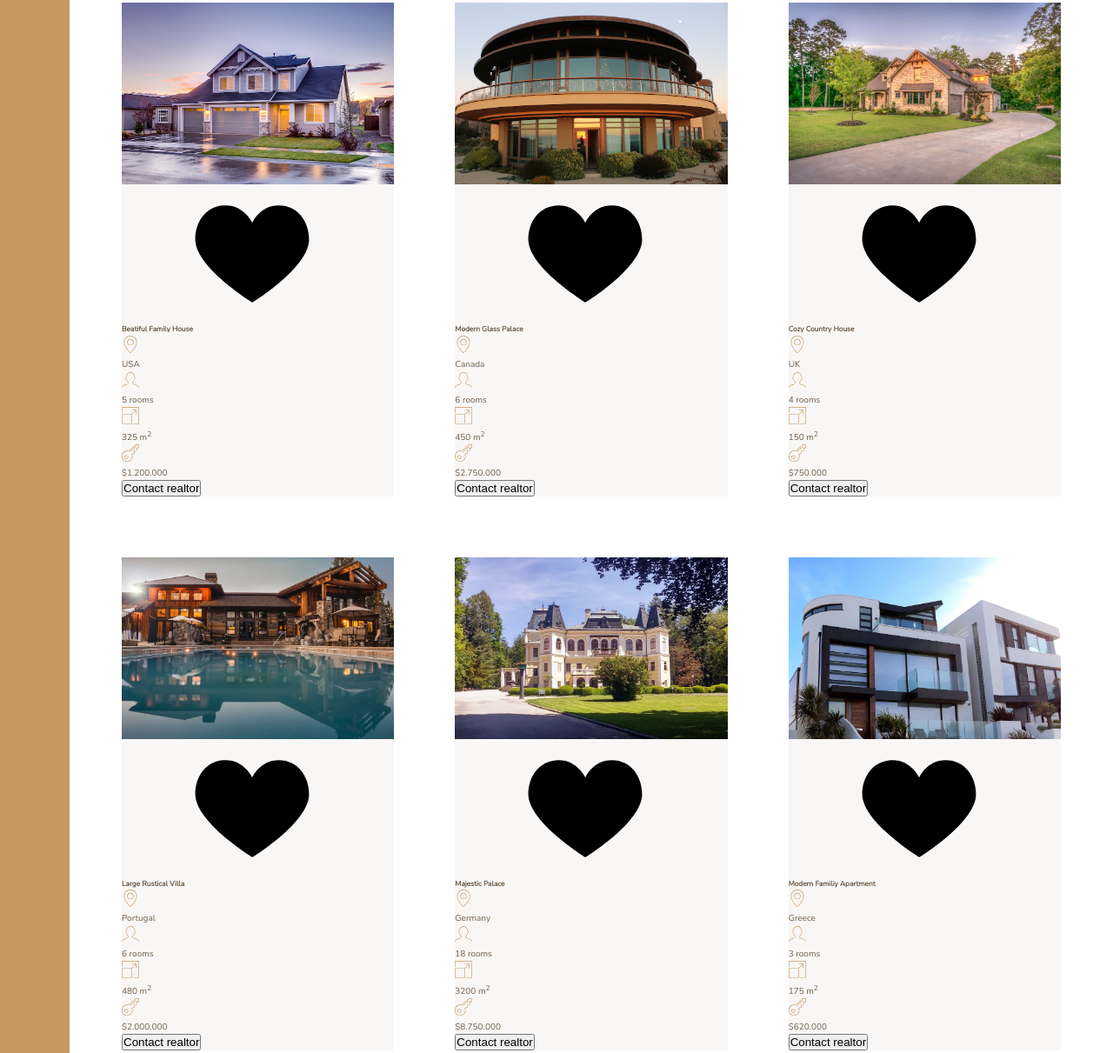
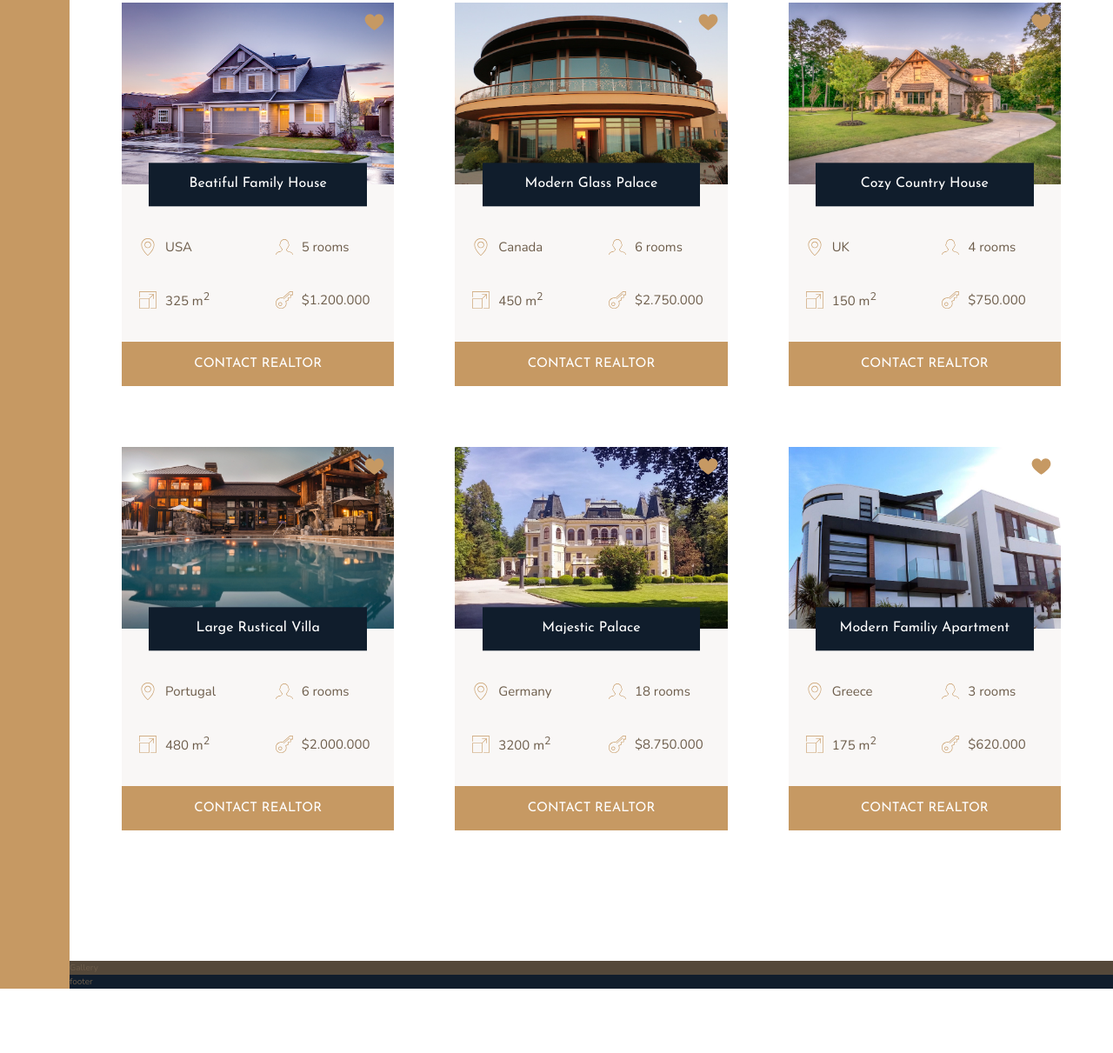
Before and after one commit to skusebauch/next, a website: page index.html in a window 1280 px wide. Shown: the part 1967-3178 px from the top of the page at 87% size. After the commit the page ends 3104 px from the top, so only its background shows below. Drawn offline with nearby package versions, Linux system fonts and the light colour scheme.

Commit message:
implement homes

```diff
--- a/index.html
+++ b/index.html
@@ -120,7 +120,7 @@
             </svg>
             <p>$1.200.000</p>
           </div>
-          <button class="cta">Contact realtor</button>
+          <button class="btn home__btn">Contact realtor</button>
         </div>
         <div class="home">
           <img src="img/house-2.jpeg" alt="House 2" class="home__img">
@@ -152,7 +152,7 @@
             </svg>
             <p>$2.750.000</p>
           </div>
-          <button class="cta">Contact realtor</button>
+          <button class="btn home__btn">Contact realtor</button>
         </div>
         <div class="home">
           <img src="img/house-3.jpeg" alt="House 3" class="home__img">
@@ -184,7 +184,7 @@
             </svg>
             <p>$750.000</p>
           </div>
-          <button class="cta">Contact realtor</button>
+          <button class="btn home__btn">Contact realtor</button>
         </div>
         <div class="home">
           <img src="img/house-4.jpeg" alt="House 4" class="home__img">
@@ -216,7 +216,7 @@
             </svg>
             <p>$2.000.000</p>
           </div>
-          <button class="cta">Contact realtor</button>
+          <button class="btn home__btn">Contact realtor</button>
         </div>
         <div class="home">
           <img src="img/house-5.jpeg" alt="House 5" class="home__img">
@@ -248,7 +248,7 @@
             </svg>
             <p>$8.750.000</p>
           </div>
-          <button class="cta">Contact realtor</button>
+          <button class="btn home__btn">Contact realtor</button>
         </div>
         <div class="home">
           <img src="img/house-6.jpeg" alt="House 6" class="home__img">
@@ -280,7 +280,7 @@
             </svg>
             <p>$620.000</p>
           </div>
-          <button class="cta">Contact realtor</button>
+          <button class="btn home__btn">Contact realtor</button>
         </div>
       </section>
       <section class="gallery">
--- a/sass/_homes.scss
+++ b/sass/_homes.scss
@@ -9,32 +9,73 @@
 
 .home {
   background-color: $color-grey-light-1;
+  display: grid;
+  grid-template-columns: repeat(2, 1fr);
+  grid-row-gap: 3.5rem;
 
   &__img {
     width: 100%;
+    grid-column: 1 / -1;
+    grid-row: 1 / 2;
+    z-index: 1;
   }
 
   &__like {
-
+    grid-row: 1 / 2;
+    grid-column: 2 / 3;
+    fill: $color-primary;
+    width: 2.5rem;
+    height: 2.5rem;
+    z-index: 2;
+    justify-self: end;
+    margin: 1rem;
   }
 
   &__name {
+    grid-column: 1 / -1;
+    grid-row: 1 / 2;
+    justify-self: center;
+    align-self: end;
+    width: 80%;
+    font-family: $font-display;
+    font-size: 1.6rem;
+    text-align: center;
+    padding: 1.25rem;
+    background-color: $color-secondary;
+    color: #fff;
+    font-weight: 400;
+    z-index: 2;
+    transform: translateY(50%);
+  }
 
+  &__location,
+  &__rooms {
+    margin-top: 2.5rem;
   }
+
 
   &__location,
   &__rooms,
   &__area,
   &__price {
+    display: flex;
+    align-items: center;
 
+    font-size: 1.5rem;
+    margin-left: 2rem;
     svg {
       fill: $color-primary;
       width: 2rem;
       height: 2rem;
+      margin-right: 1rem;
     }
 
     p {
 
     }
   }
+
+  &__btn {
+    grid-column: 1 / -1;
+  }
 }
```
Also changed, not shown: css/style.css.
